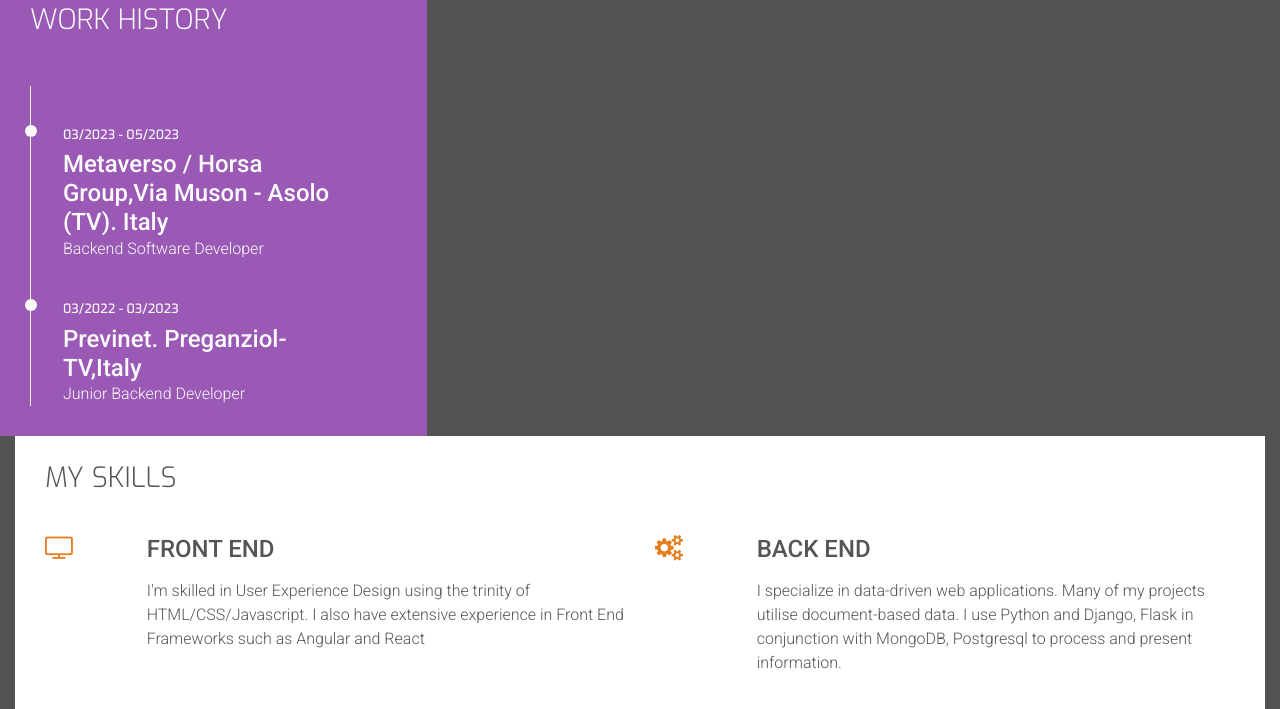
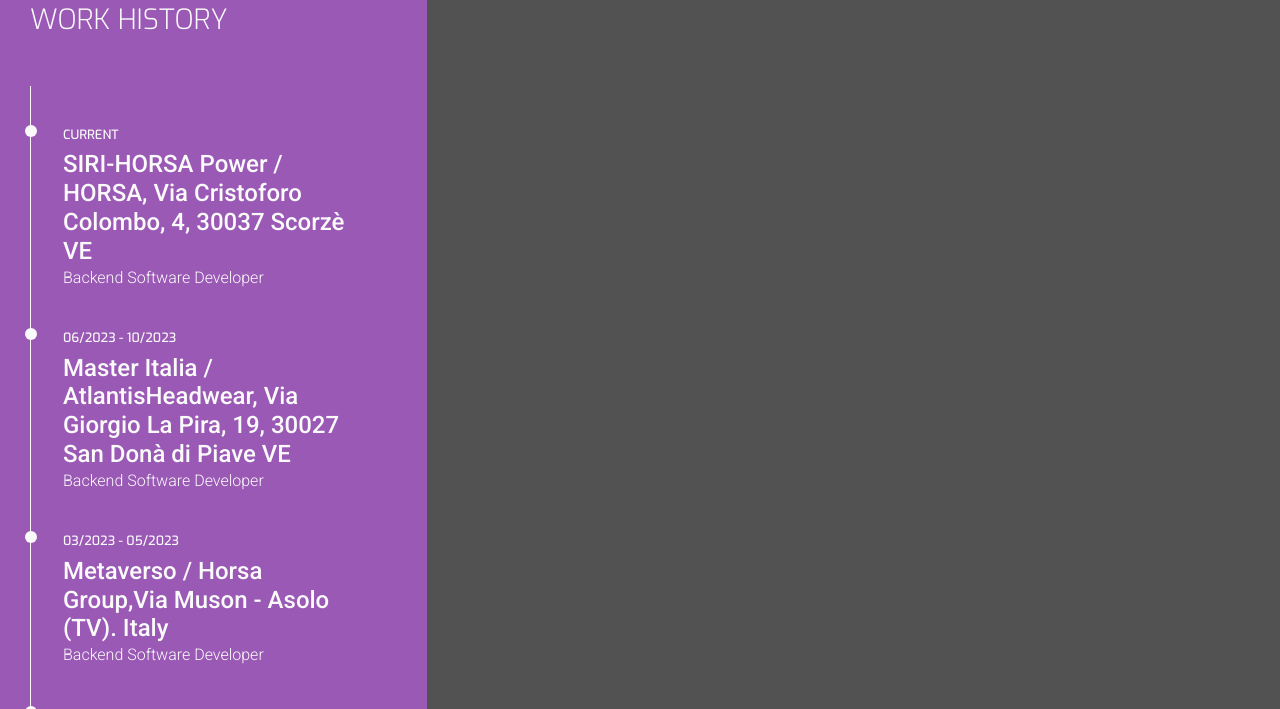
Before and after one commit to Code-m1ner/portfolio, a plain HTML site: page resume.html in a window 1280 px wide. Shown: the part 391-1100 px from the top of the page. Drawn offline with nearby package versions, Linux system fonts and the light colour scheme.

Commit message:
Work experience update

```diff
--- a/resume.html
+++ b/resume.html
@@ -54,6 +54,16 @@
                             Work History
                         </h3>
                     </div>
+                </div>
+                <div class="timeline-item" data-dates="CURRENT">
+                    <h4>SIRI-HORSA Power / HORSA,  Via Cristoforo Colombo, 4, 30037 Scorzè VE</h4>
+                    <p>Backend Software Developer</p>
+                    <link rel="" href="https://www.siri-informatica.it/">
+                </div>
+                <div class="timeline-item" data-dates="06/2023 - 10/2023">
+                    <h4>Master Italia / AtlantisHeadwear, Via Giorgio La Pira, 19, 30027 San Donà di Piave VE</h4>
+                    <p>Backend Software Developer</p>
+                    <link rel="" href="https://atlantisheadwear.com/it/">
                 </div>
                 <div class="timeline-item" data-dates="03/2023 - 05/2023">
                     <h4>Metaverso / Horsa Group,Via Muson - Asolo (TV). Italy</h4>
```
